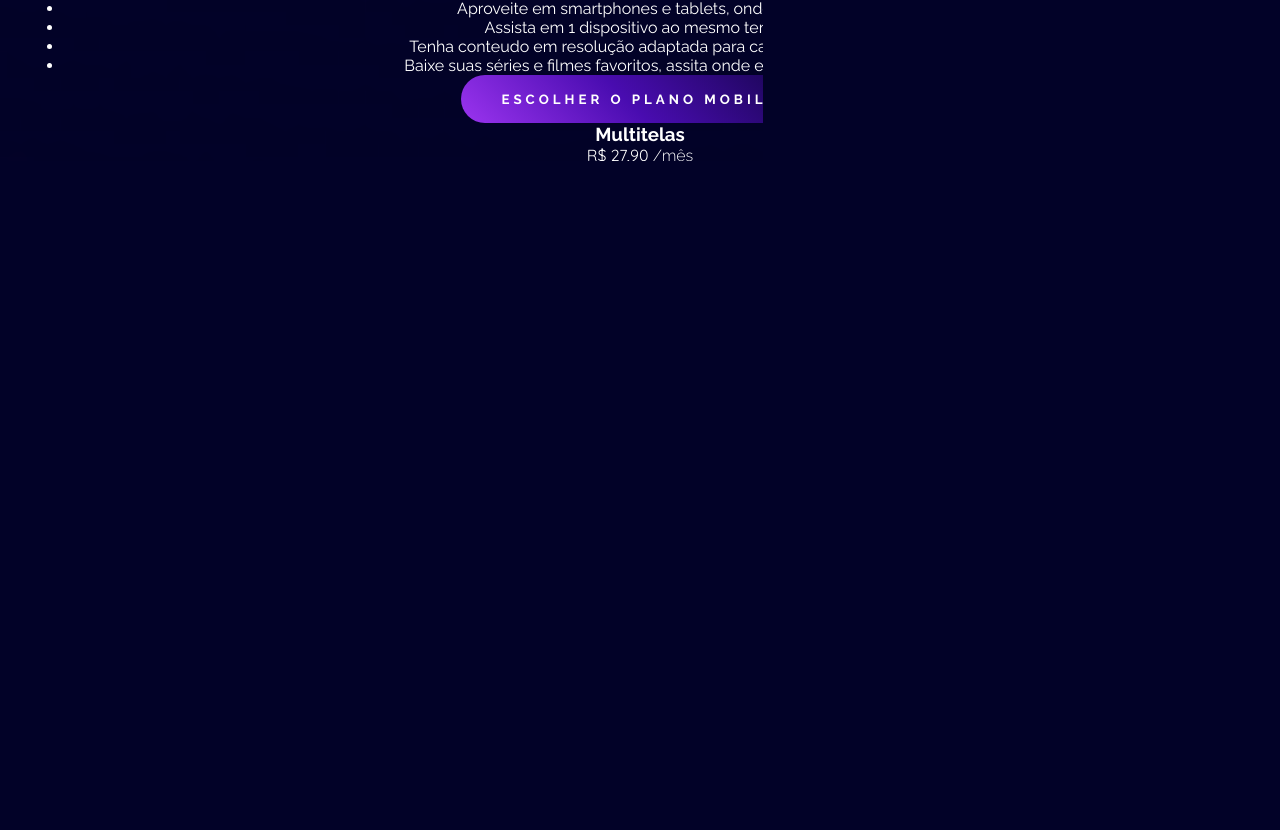
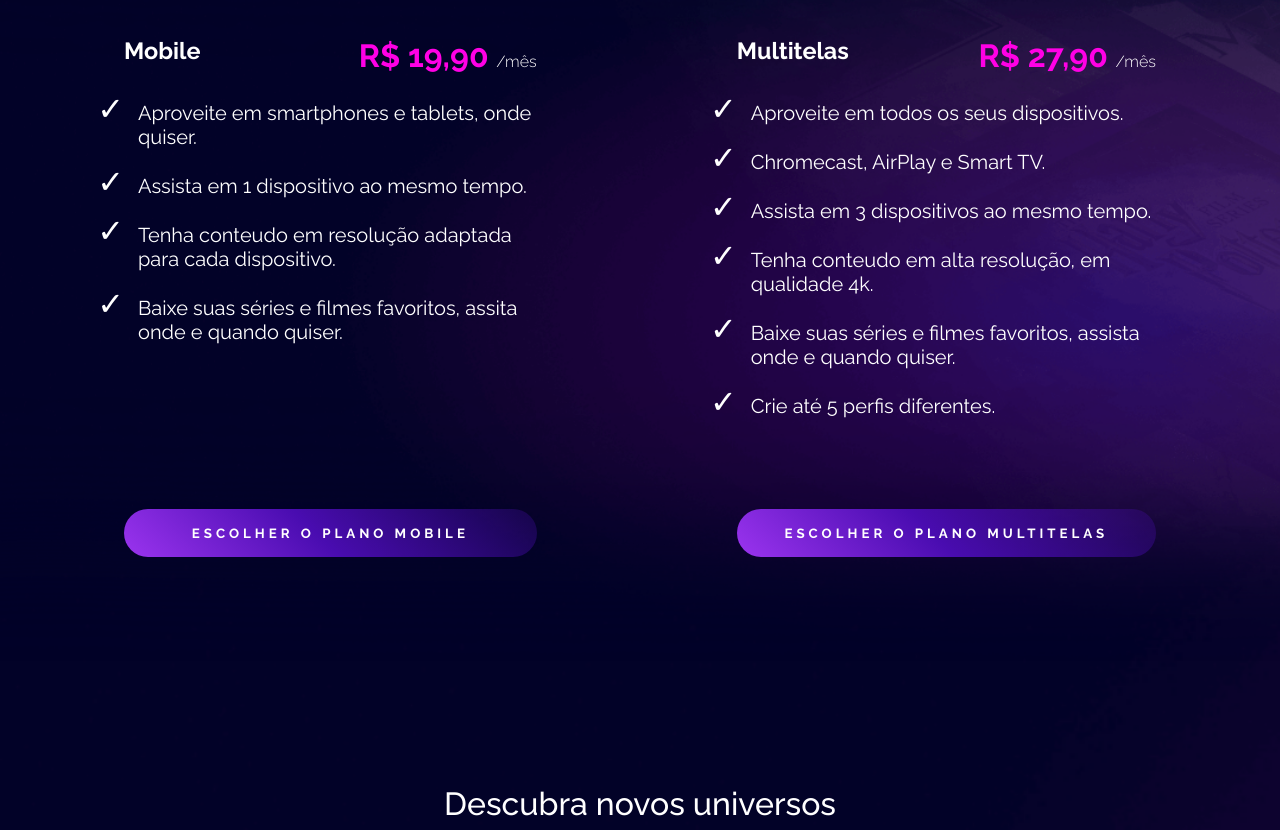
Before and after one commit to daniellcferreira/hbomax-page, a plain HTML site: page index.html in a window 1280 px wide. Shown: the part 1110-1940 px from the top of the page. Drawn offline with Linux system fonts and the light colour scheme.

Commit message:
style: atualizar index.css com animações, seção de planos, grid de conteúdos e melhorias de responsividade

```diff
--- a/assets/css/index.css
+++ b/assets/css/index.css
@@ -17,7 +17,7 @@ main {
 .header::after {
   content: "";
   width: 100%;
-  height: 250px;
+  height: 200px;
   position: absolute;
   bottom: 0;
   background: linear-gradient(0deg, var(--primary-color), transparent);
@@ -91,3 +91,213 @@ main {
   font-size: 2rem;
   font-weight: 500;
 }
+
+.subscription {
+  background: url("../images/background-movies-series.png") no-repeat;
+  background-size: cover;
+  position: relative;
+}
+
+.subscription__plans {
+  display: flex;
+  justify-content: space-around;
+  gap: 80px;
+  margin: 40px 0;
+  perspective: 2000px;
+  perspective-origin: top;
+}
+
+.subscription__card {
+  background: var(--car-bg-color);
+  padding: 40px 60px;
+  border-radius: 8px;
+  display: flex;
+  min-height: 600px;
+  flex-direction: column;
+  justify-content: space-between;
+  transition: transform 1s ease-in-out;
+}
+
+.subscription__description {
+  text-align: left;
+  list-style: none;
+  font-size: 1.25rem;
+  margin-bottom: 14px;
+  padding-left: 14px;
+}
+
+.subscription__price {
+  font-size: 2rem;
+  font-family: "Raleway", sans-serif;
+  color: var(--secondary-color);
+  font-weight: 700;
+}
+
+.subscription__price .text--small {
+  color: var(--text-color);
+}
+
+.subscription__description::marker {
+  content: "✓";
+  font-size: 2rem;
+  margin: 0 8px 0 0;
+}
+
+.subscription__plan {
+  display: flex;
+  justify-content: space-between;
+  font-size: 1.25rem;
+  margin-bottom: 16px;
+}
+
+.contents {
+  margin: 100px auto;
+}
+
+.contents__container {
+  margin-top: 40px;
+  display: grid;
+  grid-template-columns: repeat(3, 1fr);
+  gap: 40px;
+}
+
+.contents__card {
+  border-radius: 16px;
+  background-repeat: no-repeat;
+  background-size: cover;
+  background-position: center;
+  border: 2px solid transparent;
+  transition: transform 0.8s, background 0.8s, border 1s;
+}
+
+.contents__card:hover {
+  transform: scale(1.05);
+  border: 2px solid var(--tertiary-color);
+}
+
+.contents__card:hover .contents__image {
+  opacity: 0;
+}
+
+.contents__image {
+  width: 100%;
+  object-fit: cover;
+  object-position: center;
+  transition: opacity 2s;
+}
+
+.contents__card:nth-child(1):hover {
+  background-image: url("../images/hbo-hover_0.webp");
+}
+
+.contents__card:nth-child(2):hover {
+  background-image: url("../images/MAX-Hover.webp");
+}
+
+.contents__card:nth-child(3):hover {
+  background-image: url("../images/DC-Hover.webp");
+}
+
+.contents__card:nth-child(4):hover {
+  background-image: url("../images/WB-Hover.webp");
+}
+
+.contents__card:nth-child(5):hover {
+  background-image: url("../images/CN-Hover.png");
+}
+
+.contents__card:nth-child(6):hover {
+  background-image: url("../images/UCL-Hover.webp");
+}
+
+@media screen and (max-width: 1200px) {
+  .subscription__plans {
+    gap: 40px;
+  }
+
+  .contents__container {
+    gap: 32px;
+  }
+}
+
+@media screen and (max-width: 1140px) {
+  .subscription__plans {
+    flex-direction: column;
+    align-items: center;
+  }
+
+  .subscription__card {
+    max-width: 600px;
+  }
+}
+
+@media screen and (max-width: 800px) {
+  .contents__container {
+    grid-template-columns: repeat(2, 1fr);
+  }
+}
+
+@media screen and (max-width: 480px) {
+  .subscription__price {
+    font-size: 1.5rem;
+  }
+
+  .subscription__plan {
+    flex-direction: column;
+    justify-content: center;
+  }
+
+  .subscription__card {
+    padding: 40px;
+  }
+
+  .contents__container {
+    grid-template-columns: repeat(6, 100%);
+    grid-auto-flow: column;
+    overflow-x: auto hidden;
+  }
+}
+
+@media (pointer: coarse) {
+  .contents__card:hover {
+    transform: none;
+  }
+}
+
+@keyframes gradient {
+  0% {
+    background-position: 0% 50%;
+  }
+  50% {
+    background-position: 100% 50%;
+  }
+  100% {
+    background-position: 0% 50%;
+  }
+}
+
+@keyframes wiggle {
+  0%,
+  10% {
+    transform: rotate(0deg);
+  }
+  15% {
+    transform: rotate(-15deg);
+  }
+  20% {
+    transform: rotate(10deg);
+  }
+  25% {
+    transform: rotate(-10deg);
+  }
+  30% {
+    transform: rotate(10deg);
+  }
+  35% {
+    transform: rotate(-10deg);
+  }
+  40%,
+  100% {
+    transform: rotate(0deg);
+  }
+}
```
